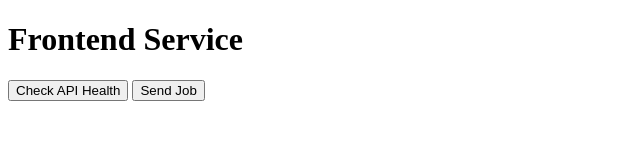
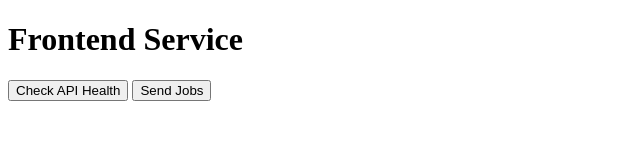
Before and after one commit to Azamcloudspace/K8-Microservices-Platform, a plain HTML site: page app/frontend/index.html in a window 1280 px wide. Shown: the full height of the page, 0-640 px from the left. Drawn offline with Linux system fonts and the light colour scheme.

Commit message:
edit index.html

```diff
--- a/app/frontend/index.html
+++ b/app/frontend/index.html
@@ -7,7 +7,7 @@
     <h1>Frontend Service</h1>
 
     <button onclick="checkHealth()">Check API Health</button>
-    <button onclick="sendJob()">Send Job</button>
+    <button onclick="sendJob()">Send Jobs</button>
 
     <p id="output"></p>
 
```
